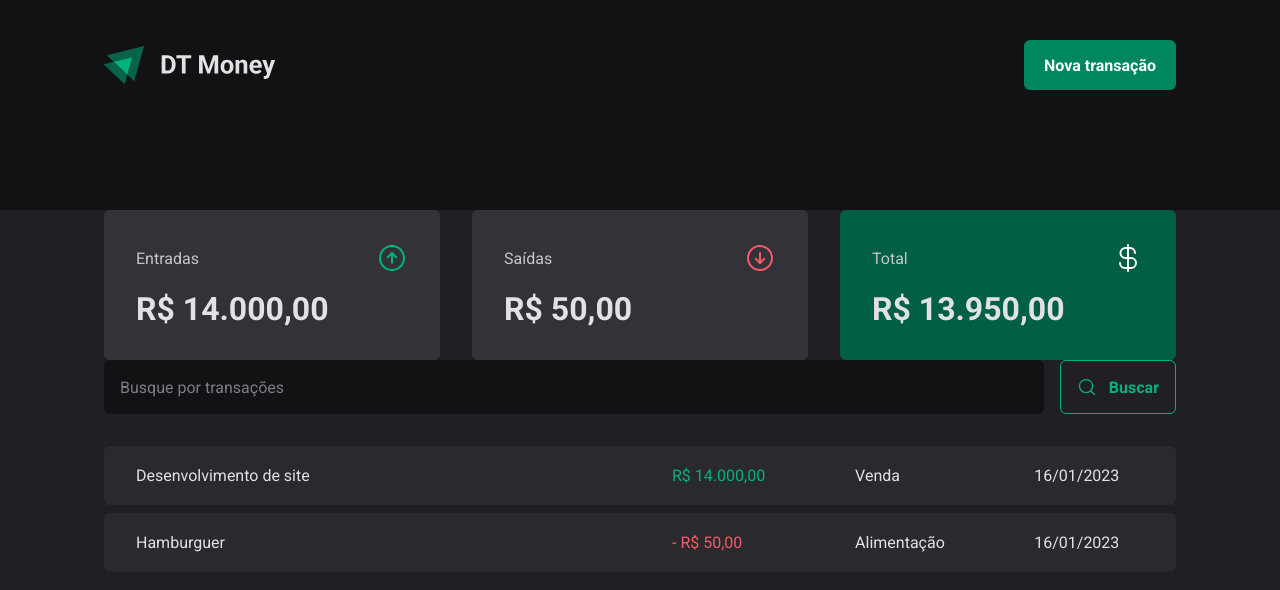
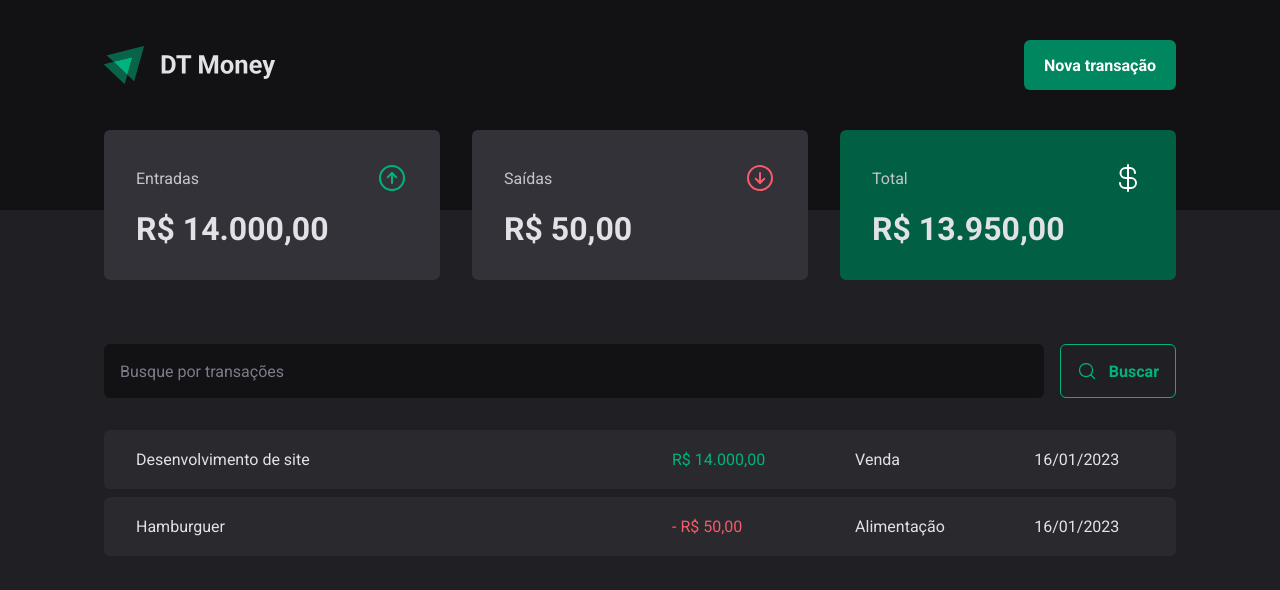
Before and after one commit to jerp86/03-dt-money, a React (Vite) app: page / in a window 1280 px wide. Shown: the top 590 px of the page. Built offline with nearby package versions, Linux system fonts and the light colour scheme; data requests are answered from the project's data file.

Commit message:
refactor styles

```diff
--- a/src/components/Header/styles.ts
+++ b/src/components/Header/styles.ts
@@ -6,6 +6,7 @@ export const HeaderContainer = styled.header`
 `
 
 export const HeaderContent = styled.div`
+  margin: 0 auto;
   display: flex;
   justify-content: space-between;
   align-items: center;
--- a/src/components/Summary/styles.ts
+++ b/src/components/Summary/styles.ts
@@ -1,11 +1,11 @@
 import styled, { css } from 'styled-components'
 
 export const SummaryContainer = styled.section`
+  margin: -8rem auto 0;
+
   display: grid;
   grid-template-columns: repeat(3, 1fr);
   gap: 3.2rem;
-
-  margin-top: -8rem;
 `
 
 interface SummaryCardProps {
--- a/src/styles/global.ts
+++ b/src/styles/global.ts
@@ -37,7 +37,6 @@ export const GlobalStyle = createGlobalStyle`
 
   .content {
     width: min(100%, 1120px);
-    margin: 0 auto;
     padding: 0 2.4rem;
   }
 `
```
